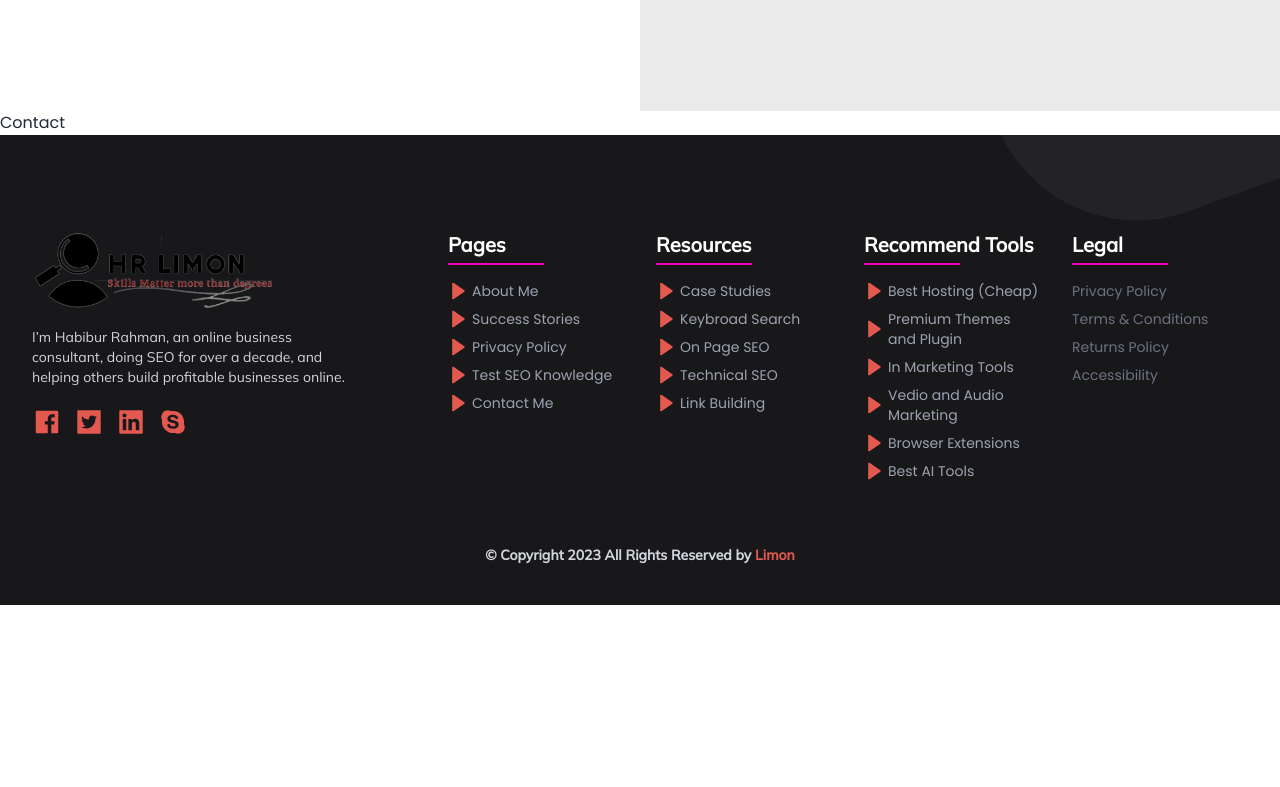
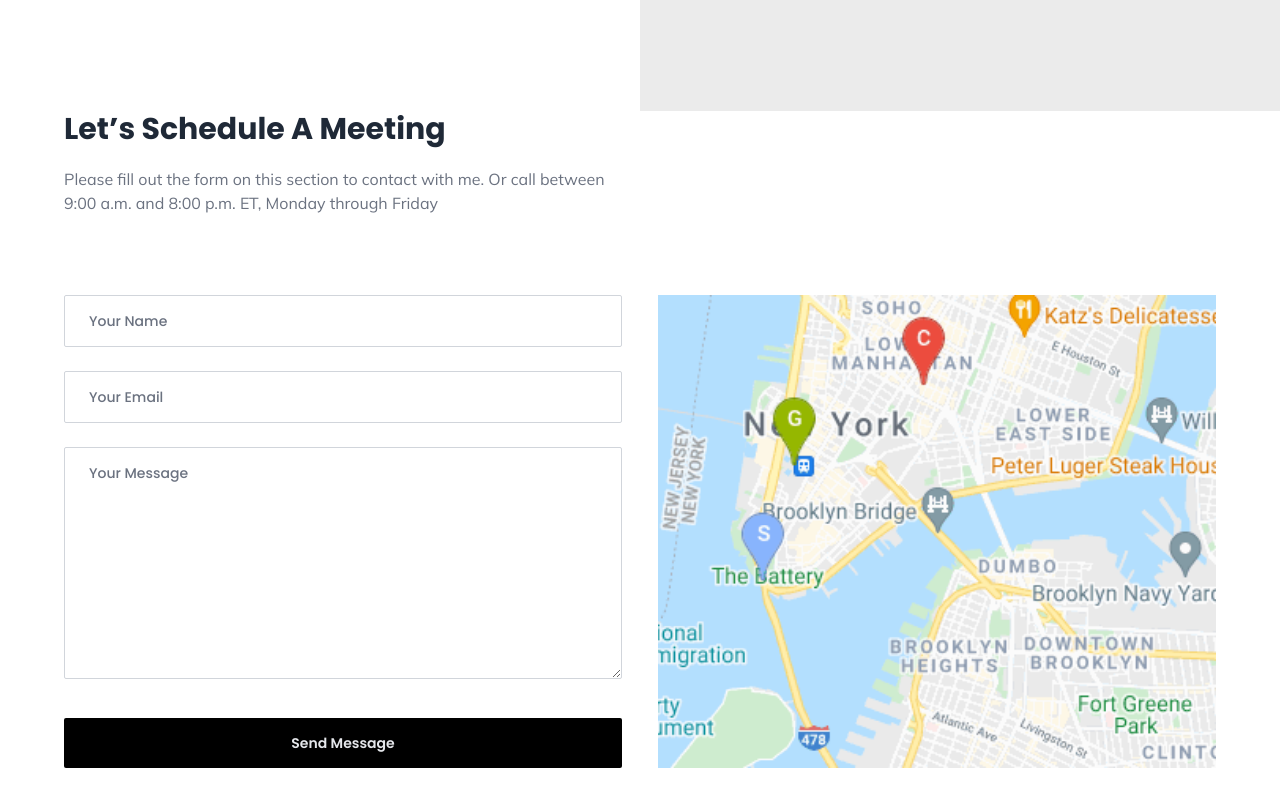
Before and after one commit to anishazahan/portfolio-hr, a React (Vite) app: page /contact in a window 1280 px wide. Shown: the part 453-1240 px from the top of the page. Before the commit the page ends 1058 px from the top, so only its background shows below. Built offline with nearby package versions, Linux system fonts and the light colour scheme.

Commit message:
contact page complete

```diff
--- a/src/pages/Contact/Contact.jsx
+++ b/src/pages/Contact/Contact.jsx
@@ -1,8 +1,12 @@
 import React from 'react'
+import MainContact from './MainContact'
 
 const Contact = () => {
   return (
-    <div>Contact</div>
+    <>
+     <MainContact></MainContact>
+
+    </>
   )
 }
 
--- /dev/null
+++ b/src/pages/Contact/MainContact.jsx
@@ -0,0 +1,39 @@
+import React from 'react'
+import img from '../../assets/img/map-img.png'
+
+const MainContact = () => {
+  return (
+    <div className='max-w-6xl px-5 xl:px-0 mx-auto mt-10 lg:mt-0 lg:my-28'>
+
+  <h2 className='text-3xl font-bold '>Let’s Schedule A Meeting</h2>
+  <p className='text-gray-500 max-w-xl pt-5 pb-10'>Please fill out the form on this section to contact with me. Or call between 9:00 a.m. and 8:00 p.m. ET, Monday through Friday</p>
+     <div className="mt-10 space-y-10 lg:space-y-0 flex flex-col items-stretch lg:flex-row  justify-between lg:space-x-9 lg:pb-16">
+        <div className="left w-full md:w-[70%] mx-auto lg:w-[50%]">
+            <form >
+            <div className="w-full">
+                <input type="text" className='text-sm text-black outline-none py-[15px] px-6 placeholder-gray-500 w-full font-medium border border-gray-300 rounded-sm' placeholder='Your Name' />
+            </div>
+            <div className="w-full my-6">
+                <input type="email" className='text-sm text-black outline-none py-[15px] px-6 placeholder-gray-500 w-full font-medium border border-gray-300 rounded-sm' placeholder='Your Email' />
+            </div>
+
+            <div className="">
+                <textarea placeholder='Your Message' className='text-sm text-black outline-none py-[15px] px-6 placeholder-gray-500 w-full font-medium border border-gray-300 rounded-sm' cols="30" rows="10"></textarea>
+            </div>
+
+            <div className="w-full mt-8">
+                <input className='text-sm rounded-sm w-full cursor-pointer font-semibold text-gray-200 py-[15px] hover:bg-primary duration-200  bg-black' type="submit" value="Send Message" />
+            </div>
+
+
+            </form>
+        </div>
+        <div className="right  w-full md:hidden lg:flex justify-center  mx-auto lg:w-[50%] min-h-[460px]">
+            <img className='h-full w-full flex justify-center text-center mx-auto object-cover' src={img} alt="" />
+        </div>
+     </div>
+    </div>
+  )
+}
+
+export default MainContact
```
Also changed, not shown: src/assets/img/map-img.png (added).
